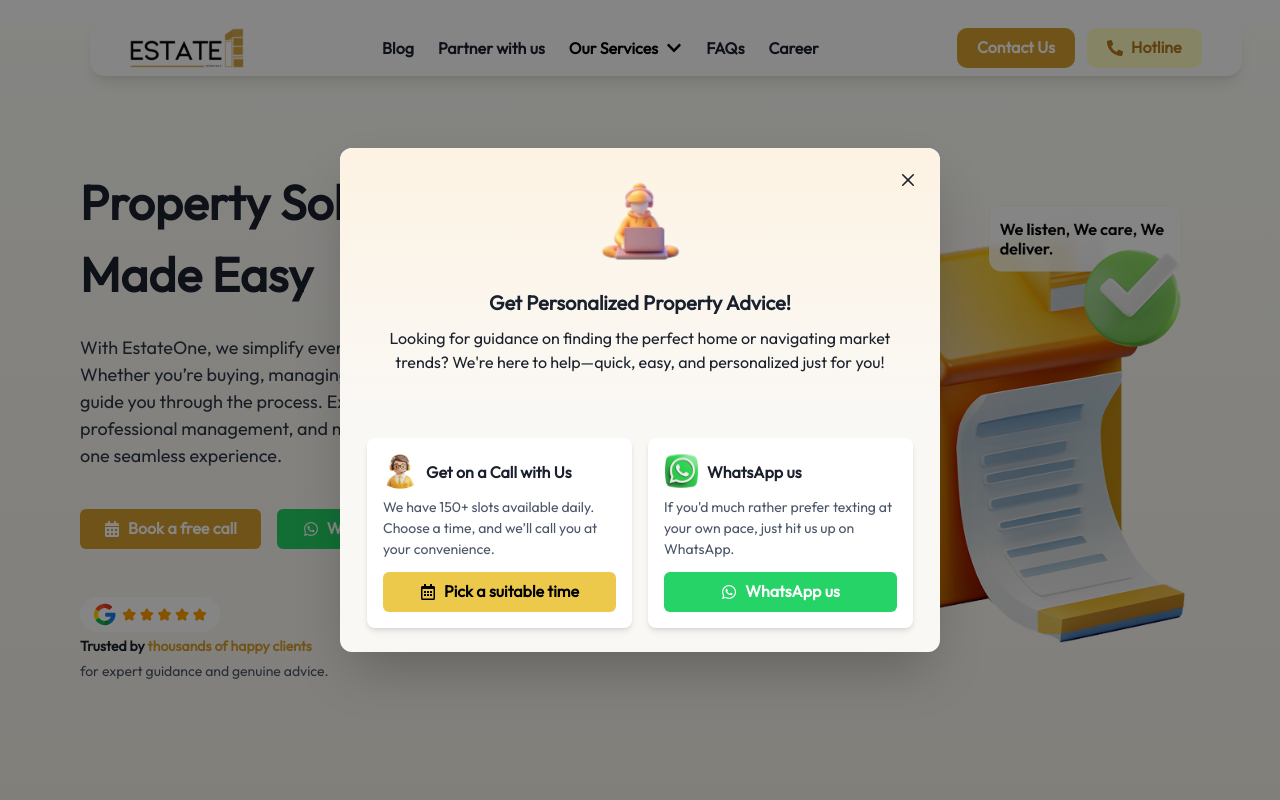
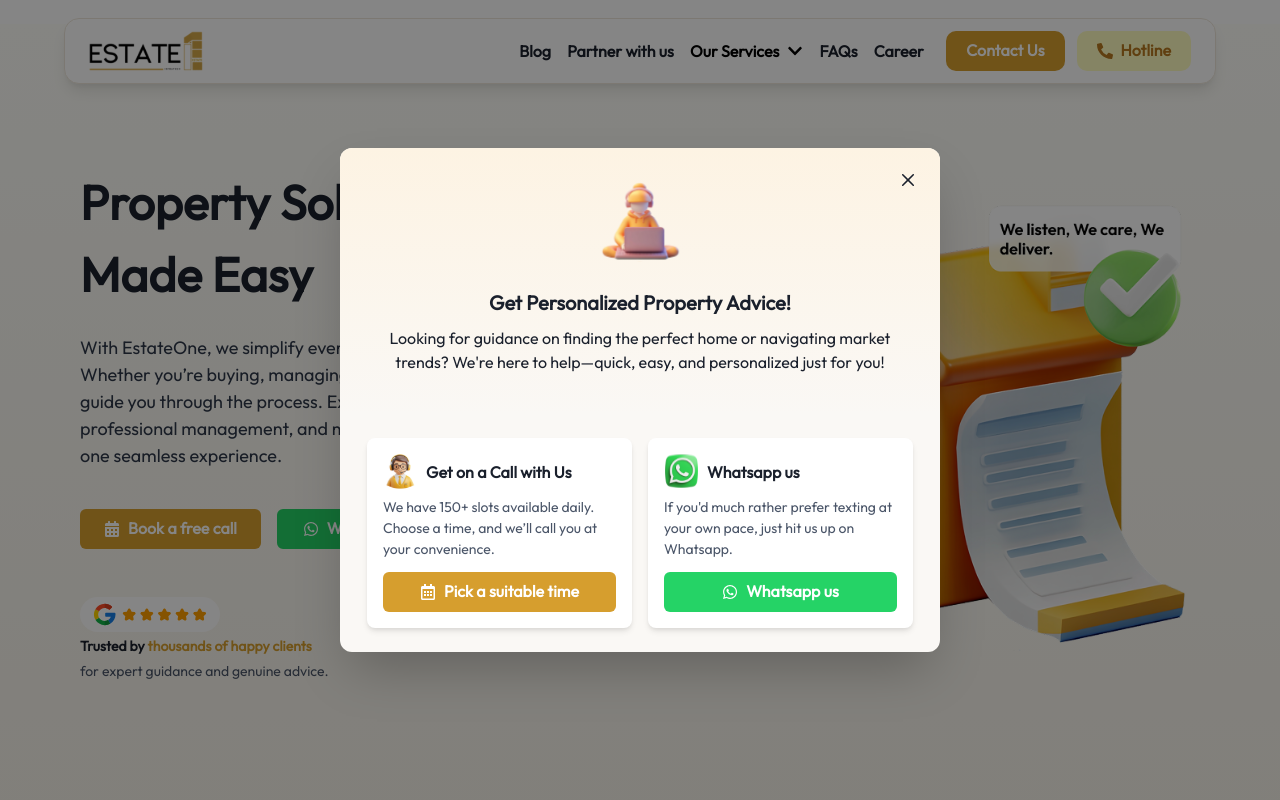
Before and after one commit to Ahsan-26/estate-frontend, a React (Create React App) app: page / in a window 1280 px wide. Both pictures are taken after a click on the button "Hotline". Shown: the top 800 px of the page. Built offline with nearby package versions, Linux system fonts and the light colour scheme.

Commit message:
possible navbar adjustments

```diff
--- a/src/components/Header.js
+++ b/src/components/Header.js
@@ -61,27 +61,30 @@
     <Box
       as="header"
       position="fixed"
-      top={visible ? "20px" : "-80px"}
-      left="52%"
+      top={visible ? "18px" : "-80px"}
+      left="50%"
       transform="translateX(-50%)"
       width="90%"
       maxW="1200px"
       bg="white"
       borderRadius="15px"
       boxShadow="lg"
-      py={2}
-      px={{ base: 4, md: 10 }}
+      py={3}
+      px={{ base: 3, md: 6 }}
       transition="top 0.3s ease-in-out"
       zIndex="1000"
+      //shadow outline should be all around, just shared in figma.
+  border="1px solid"
+  borderColor="#EDE6DA"
     >
       <Flex justify="space-between" align="center">
         {/* ✅ Logo */}
         <ChakraLink as={Link} to="/" display="flex" alignItems="center">
           <Image src="/images/logo.svg" alt="EstateOne Logo" h={{ base: "35px", md: "40px" }} />
         </ChakraLink>
-
+        <Box flex="0.8" />
         {/* ✅ Desktop Navigation */}
-        <Flex gap={6} fontWeight="bold" fontSize="md" display={{ base: "none", md: "flex" }} alignItems="center">
+        <Flex gap={4} fontWeight="bold" fontSize="md" display={{ base: "none", md: "flex" }} alignItems="center">
           <ChakraLink as={Link} to="/blog" _hover={{ textDecoration: "underline" }}>
             Blog
           </ChakraLink>
--- a/src/components/Popovers/HotlinePopover.js
+++ b/src/components/Popovers/HotlinePopover.js
@@ -63,8 +63,10 @@
                   We have 150+ slots available daily. Choose a time, and we’ll call you at your convenience.
                 </Text>
                 <Button
-  colorScheme="yellow"
+  bg="yellow.500"
   w="full"
+  color={"white"}
+  _hover={{ bg: "yellow.600" }}
   leftIcon={<FaRegCalendarAlt />}
    _active={{ transform: "scale(1.1)" }}
         transition="transform 0.1s ease-in-out"
@@ -88,14 +90,14 @@
               >
                 <Flex align="center" gap={2} mb={2}>
                   <Image src="/images/whatsapp_icon.svg" alt="WhatsApp Icon" boxSize="35px" />
-                  <Text fontWeight="bold">WhatsApp us</Text>
+                  <Text fontWeight="bold">Whatsapp us</Text>
                 </Flex>
                 <Text fontSize="sm" color="gray.600" mb={3}>
-                  If you'd much rather prefer texting at your own pace, just hit us up on WhatsApp.
+                  If you'd much rather prefer texting at your own pace, just hit us up on Whatsapp.
                 </Text>
                 <Button bg="#25D366"  _active={{ transform: "scale(1.1)" }}
         transition="transform 0.1s ease-in-out" onClick={() => window.location.href = whatsappUrl}color="white" _hover={{ bg: "#1EBE5D" }} w="full" leftIcon={<FaWhatsapp />}>
-                  WhatsApp us
+                  Whatsapp us
                 </Button>
               </Box>
             </Flex>
```
